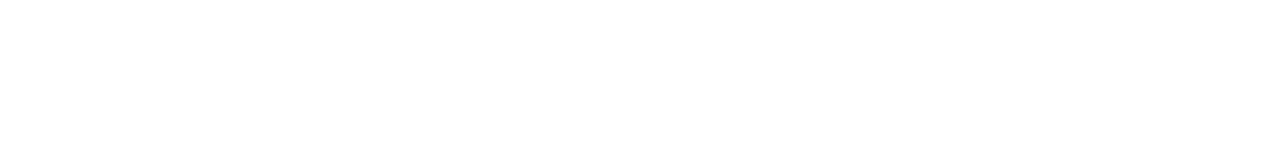
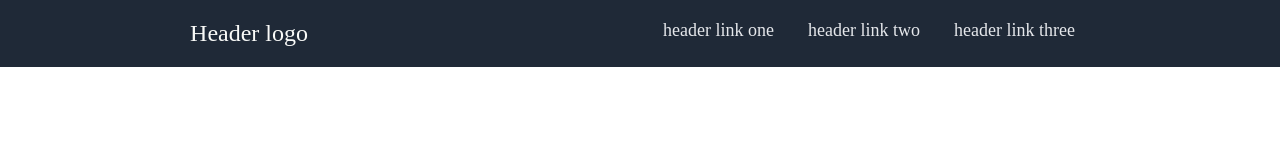
Before and after one commit to rjames187/Landing-Page, a plain HTML site: page index.html in a window 1280 px wide. Drawn offline with Linux system fonts and the light colour scheme.

Commit message:
structure and style header

```diff
--- a/index.html
+++ b/index.html
@@ -5,8 +5,16 @@
     <meta http-equiv="X-UA-Compatible" content="IE=edge">
     <meta name="viewport" content="width=device-width, initial-scale=1.0">
     <title>Document</title>
+    <link rel="stylesheet" href="styles.css"/>
 </head>
 <body>
-
+    <header>
+        <div class="header-left">Header logo</div>
+        <div class="header-right">
+            <a>header link one</a>
+            <a>header link two</a>
+            <a>header link three</a>
+        </div>
+    </header>
 </body>
 </html>
--- a/styles.css
+++ b/styles.css
@@ -1,3 +1,24 @@
 body {
     height: 100vh;
+    margin: 0px;
 }
+
+header {
+    background-color: #1F2937;
+    display: flex;
+    justify-content: space-around;
+    padding: 20px;
+
+}
+
+.header-left {
+    font-size: 24px;
+    color: #F9FAF8;
+}
+
+.header-right a {
+    font-size: 18px;
+    color: #E5E7EB;
+    text-decoration: none;
+    margin: 0px 15px;
+}
```
